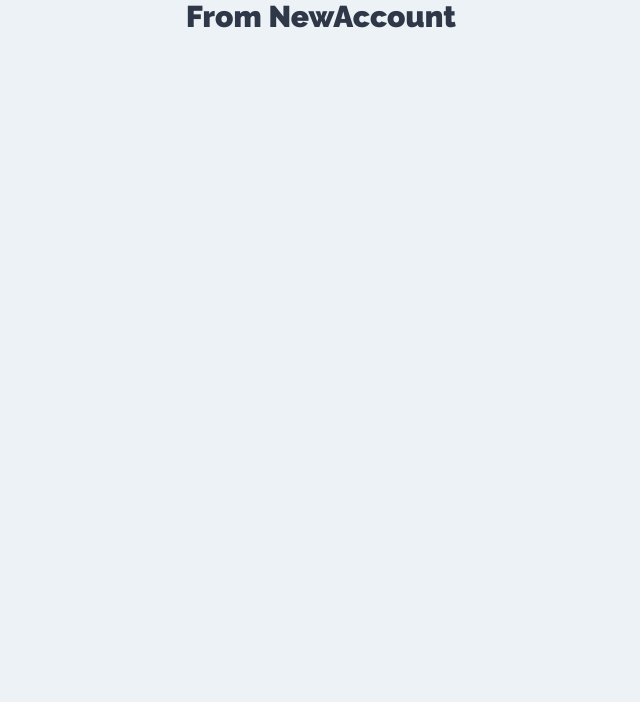
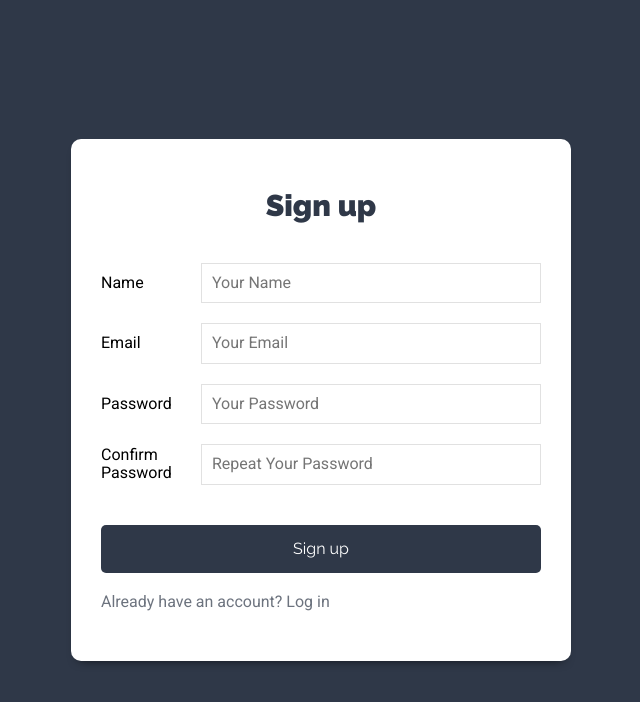
Before and after one commit to mikaelpizzi/MERNTasks, a React (Create React App) app in the folder client/: page /new-account in a window 1280 px wide. Shown: the top 702 px of the page, without its empty margins (319-959 px from the left). Built offline with nearby package versions, Linux system fonts and the light colour scheme.

Commit message:
[ADD] Create sign up form

```diff
--- a/client/src/components/auth/Login.js
+++ b/client/src/components/auth/Login.js
@@ -4,7 +4,7 @@
 const Login = () => {
 
 
-    // Sign in state
+    // Log in state
     const [ user, saveUser ] = useState({
         email: '',
         password: ''
@@ -21,7 +21,7 @@
         })
     }
 
-    // When user wants to sign in
+    // When user wants to log in
     const onSubmitSignIn = e => {
         e.preventDefault();
 
@@ -33,7 +33,7 @@
     return (
         <div className="form-usuario">
             <div className="contenedor-form sombra-dark">
-                <h1>Sign in</h1>
+                <h1>Log in</h1>
 
                 <form
                     onSubmit={onSubmitSignIn}
@@ -65,7 +65,7 @@
                         <input
                             type="submit"
                             className="btn btn-primario btn-block"
-                            value="Sign in"
+                            value="Log in"
                         />
                     </div>
                 </form>
--- a/client/src/components/auth/NewAccount.js
+++ b/client/src/components/auth/NewAccount.js
@@ -1,6 +1,107 @@
+import { useState } from "react";
+import { Link }from 'react-router-dom';
+
 const NewAccount = () => {
+
+
+    // Sign in state
+    const [ user, saveUser ] = useState({
+        name: '',
+        email: '',
+        password: '',
+        confirm: ''
+    });
+
+    // Extract from user
+    const { name, email, password, confirm } = user;
+
+
+    const onChangeSignUp = e => {
+        saveUser({
+            ...user,
+            [e.target.name]: e.target.value
+        })
+    }
+
+    // When user wants to sign in
+    const onSubmitSignUp = e => {
+        e.preventDefault();
+
+        // Validate that there are no empty field
+
+        // Pass to action in reducer
+    }
+
     return (
-        <h1>From NewAccount</h1>
+        <div className="form-usuario">
+            <div className="contenedor-form sombra-dark">
+                <h1>Sign up</h1>
+
+                <form
+                    onSubmit={onSubmitSignUp}
+                >
+                    <div className="campo-form">
+                        <label htmlFor="name">Name</label>
+                        <input
+                            type="text"
+                            id="name"
+                            name="name"
+                            placeholder="Your Name"
+                            value={name}
+                            onChange={onChangeSignUp}
+                        />
+                    </div>
+
+                    <div className="campo-form">
+                        <label htmlFor="email">Email</label>
+                        <input
+                            type="email"
+                            id="email"
+                            name="email"
+                            placeholder="Your Email"
+                            value={email}
+                            onChange={onChangeSignUp}
+                        />
+                    </div>
+
+                    <div className="campo-form">
+                        <label htmlFor="password">Password</label>
+                        <input
+                            type="password"
+                            id="password"
+                            name="password"
+                            placeholder="Your Password"
+                            value={password}
+                            onChange={onChangeSignUp}
+                        />
+                    </div>
+
+                    <div className="campo-form">
+                        <label htmlFor="confirm">Confirm Password</label>
+                        <input
+                            type="password"
+                            id="confirm"
+                            name="confirm"
+                            placeholder="Repeat Your Password"
+                            value={confirm}
+                            onChange={onChangeSignUp}
+                        />
+                    </div>
+
+                    <div className="campo-form">
+                        <input
+                            type="submit"
+                            className="btn btn-primario btn-block"
+                            value="Sign up"
+                        />
+                    </div>
+                </form>
+
+                <Link to={'/'} className="enlace-cuenta">
+                    Already have an account? Log in
+                </Link>
+            </div>
+        </div>
     );
 }
 
```
